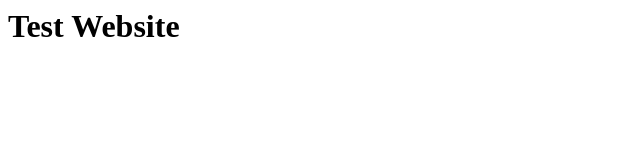
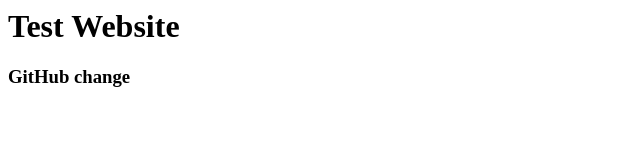
Before and after one commit to Laxmanpathare/webtest, a plain HTML site: page Index.html in a window 1280 px wide. Shown: the whole page, without its empty margins (0-640 px from the left). Drawn offline with Linux system fonts and the light colour scheme.

Commit message:
Update Index.html

```diff
--- a/Index.html
+++ b/Index.html
@@ -1 +1,2 @@
 <H1>Test Website </H1>
+<h3>GitHub change</h3>
```
